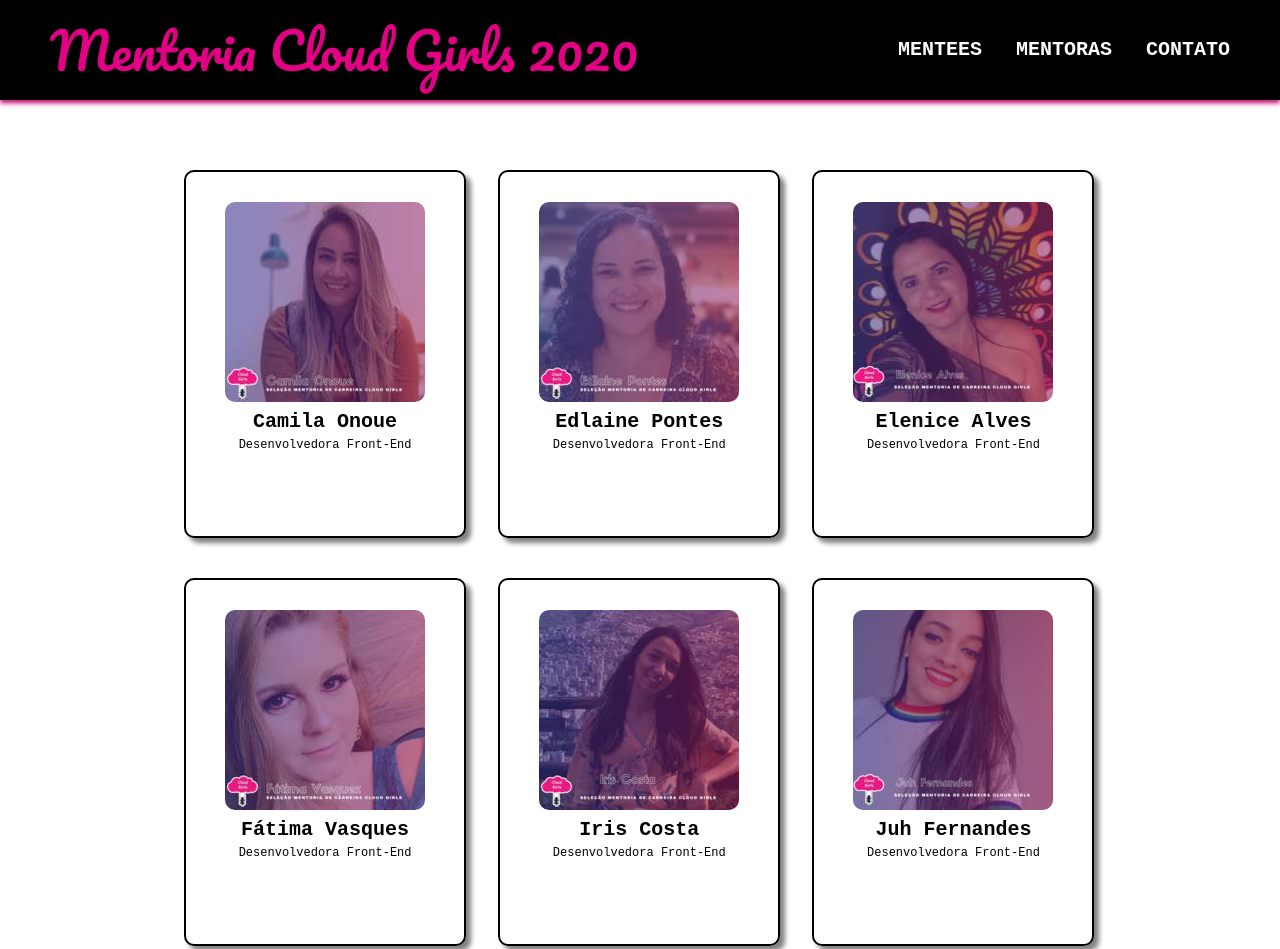
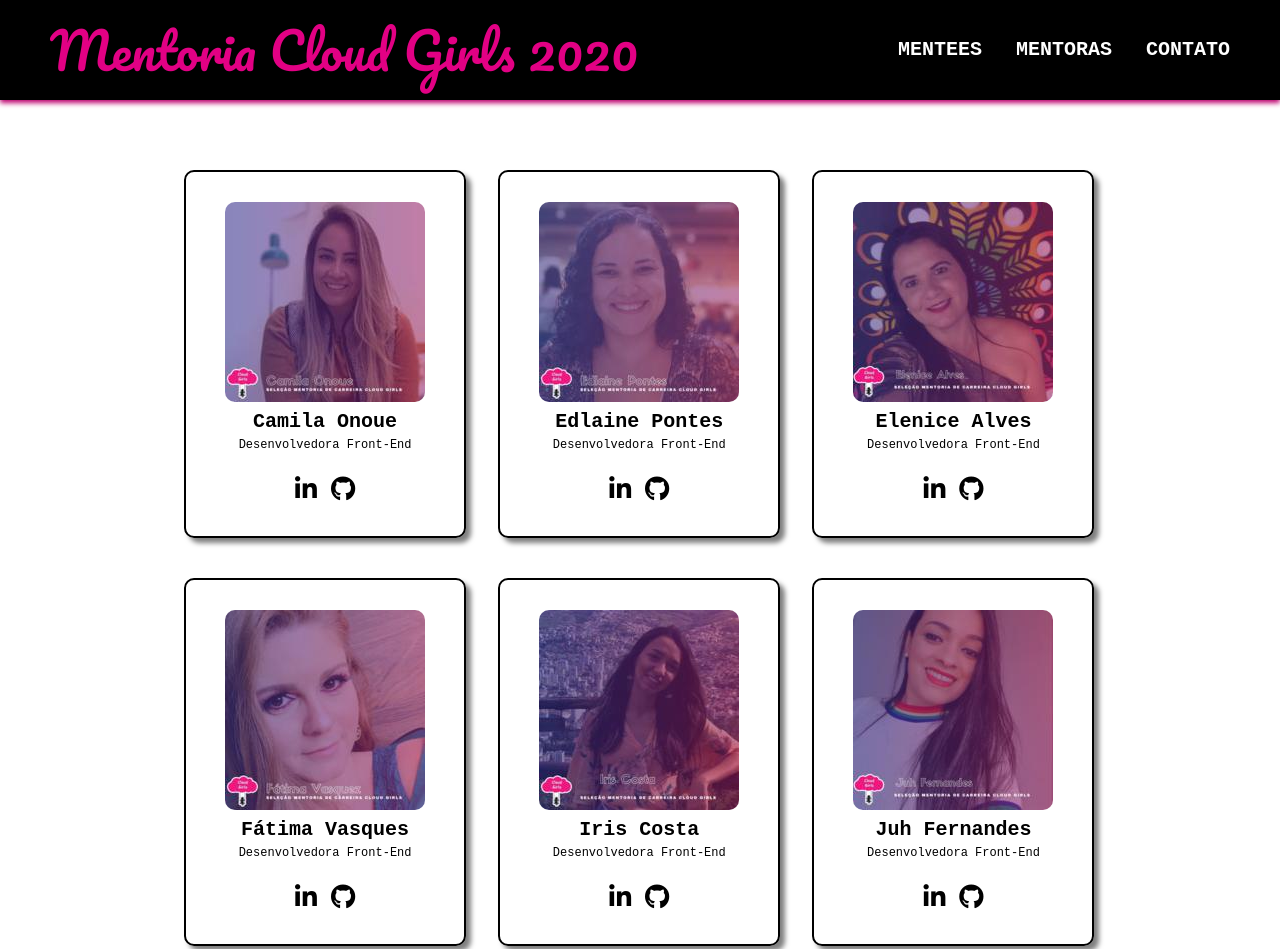
Before and after one commit to midia-lima/mentoria-cloud-girls, a plain HTML site: page index.html in a window 1280 px wide. Shown: the top 949 px of the page. Drawn offline with Linux system fonts and the light colour scheme; a web font is replaced by a local one.

Commit message:
arrumando os icones

```diff
--- a/css/contato.css
+++ b/css/contato.css
@@ -87,14 +87,12 @@ form input, textarea {
     font-weight: bold;
     cursor: pointer;
     transition: 1s all;
+}
 
-}
 .btn:hover {
     background: #6b6b6b;
     border: #333 2px solid;
     transform: scale(1.2);
-
-
 }
 
 .formulario p {
@@ -118,15 +116,8 @@ footer {
     margin: 50px 5px 0 5px;
 }
 
-.fab {
-    color: #fff;
-    font-size: 25px;
-}
-
-
 i:hover {
     color: #e20084;
-
 }
 
 h2, a {
--- a/css/index.css
+++ b/css/index.css
@@ -108,9 +108,6 @@ footer {
     margin: 50px 5px 0 5px;
 }
 
-.fab {
-    color: #fff;
-}
 
 @media screen and (max-width: 480px) {
     .cabecalho, footer {
--- a/index.html
+++ b/index.html
@@ -248,7 +248,7 @@
             <a href="https://www.meetup.com/pt-BR/cloudgirls/" target="_black"><i
                     class="fab fa-meetup redes-sociais"></i></a>
             <a href="https://www.youtube.com/channel/UCXnSPiXhS2qsz1pVzWkBAVg/featured" target="_black">
-                <i class="fab fa-youtube"></i></a>
+                <i class="fab fa-youtube redes-sociais"></i></a>
         </div>
         <div>
             <h2 class="final">Copyright &copy; 2020 - www.cloudgirls.com.br</h2>
```
Also changed, not shown: contato.html (+1 -1 lines), mentoras.html (+1 -1 lines).
